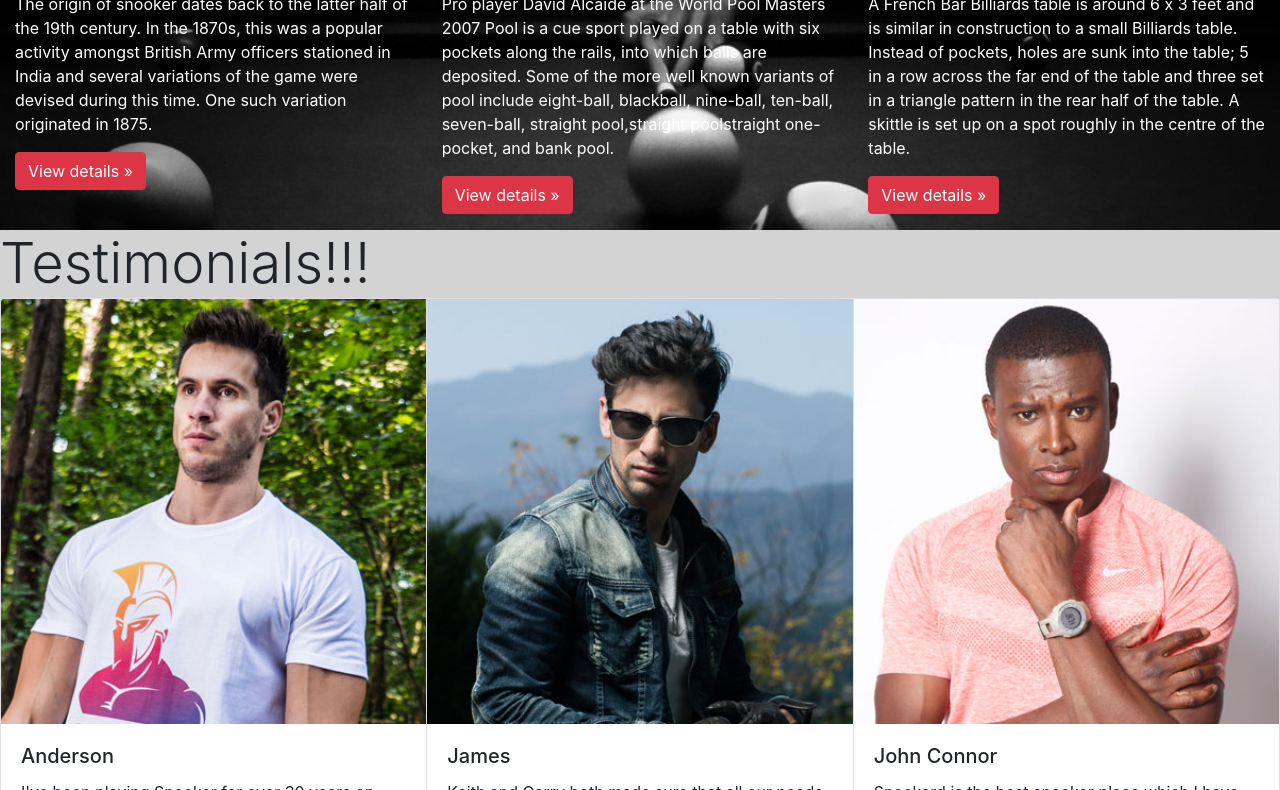
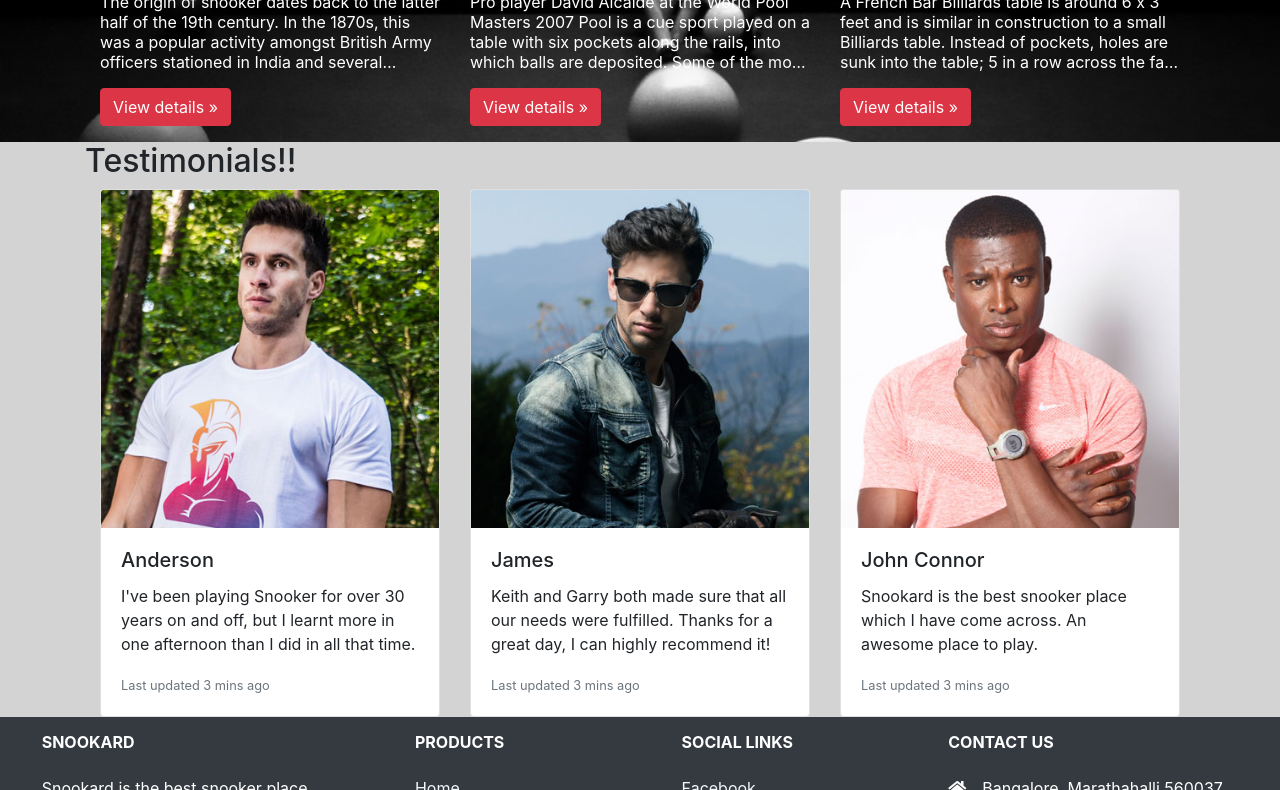
Before and after one commit to Chaithu-123/bootstrap_assign, a website: page src/index.html in a window 1280 px wide. Shown: the part 704-1494 px from the top of the page. Drawn offline with Linux system fonts and the light colour scheme.

Commit message:
day1 commit

```diff
--- a/src/index.html
+++ b/src/index.html
@@ -75,61 +75,79 @@
     </header>
 
 
-    <section class="jumbotron text-center text-white">
-        <div class="container">
+    <section class=" jumbotron jumbotron-fluid text-center text-white ">
+        <div class="container mt-5">
             <h1 class="display-4">Hello, Members!</h1>
-            <p class="lead"><strong> We are the best Billiards Club in market.</strong></p>
+            <p class="lead">
+                <strong> We are the best Billiards Club in market.</strong>
+            </p>
 
-            <p><strong>To know about more exiting offers click below.</strong></p>
+            <p>
+                <strong>To know about more exiting offers click below.</strong>
+            </p>
             <div class="lead">
-                <a class="btn btn-primary btn-lg" data-toggle="collapse" data-target="#demo" href="#" role="button"><strong>Offers</strong></a>
+                <a class="btn btn-primary btn-lg" data-toggle="collapse" data-target="#demo" href="#" role="button">
+                    <strong>Offers</strong>
+                </a>
                 <div id="demo" class="collapse">
-                    You will be able to get the table first two hours as a trial for members. You wont be charged for first two days if u take membership.
+                    You will be able to get the table first two hours as a trial for members.
                 </div>
             </div>
         </div>
+
     </section>
-    <section class="bg_snooker row text-white ">
+    <section class="bg_snooker row text-white">
+        <div class="container">
+            <div class="row">
                 <div class="col-lg-4">
                     <h2>Snooker</h2>
-            <p>The origin of snooker dates back to the latter half of the 19th century. In the 1870s, this was a popular activity amongst British Army officers stationed in India and several variations of the game were devised during this time. One such
-                variation originated in 1875. </p>
+                    <p>The origin of snooker dates back to the latter half of the 19th century. In the 1870s, this was a popular activity amongst British Army officers stationed in India and several variations of the game were devised during this time. One
+                        such variation originated in 1875. </p>
                     <p>
                         <a class="btn btn-danger" href="#" role="button">View details »</a>
                     </p>
                 </div>
                 <div class="col-lg-4">
                     <h2>Pool Table</h2>
-            <p>Pro player David Alcaide at the World Pool Masters 2007 Pool is a cue sport played on a table with six pockets along the rails, into which balls are deposited. Some of the more well known variants of pool include eight-ball, blackball, nine-ball,
-                ten-ball, seven-ball, straight pool,straight poolstraight one-pocket, and bank pool. </p>
+                    <p>Pro player David Alcaide at the World Pool Masters 2007 Pool is a cue sport played on a table with six pockets along the rails, into which balls are deposited. Some of the more well known variants of pool include eight-ball, blackball,
+                        nine-ball, ten-ball, seven-ball, straight pool,straight poolstraight one-pocket, and bank pool. </p>
                     <p>
                         <a class="btn btn-danger" href="#" role="button">View details »</a>
                     </p>
                 </div>
                 <div class="col-lg-4">
                     <h2>French Table</h2>
-            <p>A French Bar Billiards table is around 6 x 3 feet and is similar in construction to a small Billiards table. Instead of pockets, holes are sunk into the table; 5 in a row across the far end of the table and three set in a triangle pattern
-                in the rear half of the table. A skittle is set up on a spot roughly in the centre of the table.</p>
+                    <p>A French Bar Billiards table is around 6 x 3 feet and is similar in construction to a small Billiards table. Instead of pockets, holes are sunk into the table; 5 in a row across the far end of the table and three set in a triangle
+                        pattern in the rear half of the table. A skittle is set up on a spot roughly in the centre of the table.</p>
                     <p>
                         <a class="btn btn-danger" href="#" role="button">View details »</a>
                     </p>
                 </div>
+            </div>
+        </div>
+
     </section>
-    <span class="display-4">Testimonials!!!</span>
+    <!-- <span class="display-4">Testimonials!!!</span> -->
 
 
     <section class="card-group">
-
+        <div class="container">
+            <h2>Testimonials!!</h2>
+            <div class="row">
+                <div class="col-lg-4">
                     <div class="card">
                         <img class="card-img-top" src="img/t1.jpg" alt="Anderson">
                         <div class="card-body">
                             <h5 class="card-title">Anderson</h5>
-                <p class="card-text"> I've been playing Snooker for over 30 years on and off, but I learnt more in one afternoon than I did in all that time.</p>
+                            <p class="card-text"> I've been playing Snooker for over 30 years on and off, but I learnt more in one afternoon than I did in all that time.
+                            </p>
                             <p class="card-text">
                                 <small class="text-muted">Last updated 3 mins ago</small>
                             </p>
                         </div>
                     </div>
+                </div>
+                <div class="col-lg-4">
                     <div class="card">
                         <img class="card-img-top" src="img/t2.jpg" alt="James">
                         <div class="card-body">
@@ -141,6 +159,8 @@
                             </p>
                         </div>
                     </div>
+                </div>
+                <div class="col-lg-4">
                     <div class="card">
                         <img class="card-img-top" src="img/t3.jpg" alt="Connor">
                         <div class="card-body">
@@ -151,6 +171,12 @@
                             </p>
                         </div>
                     </div>
+                </div>
+            </div>
+        </div>
+
+
+
     </section>
 
 
--- a/src/scss/_module.scss
+++ b/src/scss/_module.scss
@@ -6,10 +6,33 @@
     -o-background-size: cover;
 }
 
+@mixin para_height {
+    text-overflow: ellipsis;
+    overflow: hidden;
+    line-height: 20px;
+    max-height: 80px;
+    -webkit-line-clamp: 4;
+    -webkit-box-orient: vertical;
+    display: -webkit-box;
+}
+
+.bg_snooker {
+    .container {
+        .row {
+            p {
+                @include para_height;
+            }
+        }
+    }
+}
+
 .jumbotron {
     @include bgimage_size('../img/snookback.jpg');
     height: 650px;
     margin-bottom: 0px;
+    .container {
+        padding: 1.5rem !important;
+    }
 }
 
 .bg_snooker {
```
Also changed, not shown: src/css/styles.css. Lines whose indentation alone changed are shown as unchanged.
